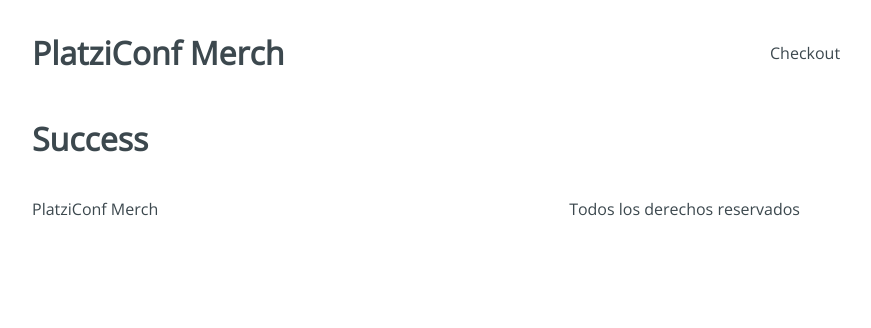
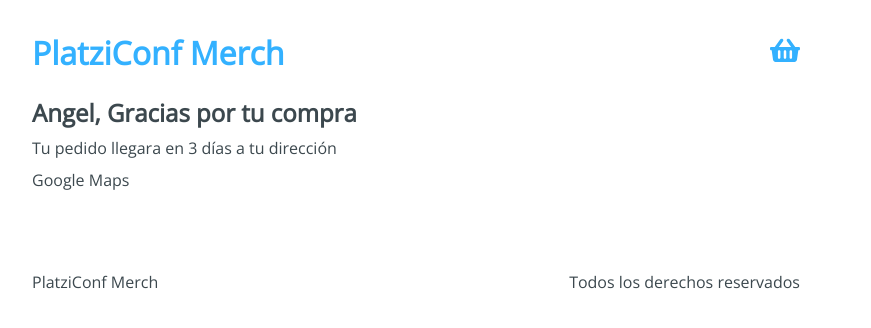
Before and after one commit to abulnes16/platzi-conf-merch, a React app: page /checkout/success in a window 1280 px wide. Shown: the top 328 px of the page, without its empty margins (224-1095 px from the left). Built offline with nearby package versions, Linux system fonts and the light colour scheme.

Commit message:
Add icons, and link between pages

```diff
--- a/package.json
+++ b/package.json
@@ -16,6 +16,7 @@
   "dependencies": {
     "react": "^17.0.2",
     "react-dom": "^17.0.2",
+    "react-icons": "^4.2.0",
     "react-router-dom": "^5.2.0"
   },
   "devDependencies": {
--- a/src/components/Header.jsx
+++ b/src/components/Header.jsx
@@ -1,10 +1,18 @@
 import React from 'react';
+import { FaShoppingBasket } from 'react-icons/fa';
+import { Link } from 'react-router-dom';
 import '../styles/components/Header.css';
 
 const Header = () => (
   <header className="header">
-    <h1 className="header-title">PlatziConf Merch</h1>
-    <div className="header-checkout">Checkout</div>
+    <Link to="/">
+      <h1 className="header-title">PlatziConf Merch</h1>
+    </Link>
+    <div className="header-checkout">
+      <Link to="/checkout">
+        <FaShoppingBasket size="2x" />
+      </Link>
+    </div>
   </header>
 );
 
--- a/src/pages/Checkout.jsx
+++ b/src/pages/Checkout.jsx
@@ -1,4 +1,6 @@
 import React from 'react';
+import { Link } from 'react-router-dom';
+import { FaTrashAlt } from 'react-icons/fa';
 import '../styles/components/Checkout.css';
 
 const Checkout = () => (
@@ -10,12 +12,16 @@
           <h4>Item Name</h4>
           <span>$10</span>
         </div>
-        <button type="button"> Eliminar</button>
+        <button type="button">
+          <FaTrashAlt />
+        </button>
       </div>
     </div>
     <div className="checkout-sidebar">
       <h3>Precio Total: $10</h3>
-      <button type="button">Continuar pedido</button>
+      <Link to="/checkout/info">
+        <button type="button">Continuar pedido</button>
+      </Link>
     </div>
   </div>
 );
--- a/src/pages/Information.jsx
+++ b/src/pages/Information.jsx
@@ -1,4 +1,5 @@
 import React from 'react';
+import { Link } from 'react-router-dom';
 import '../styles/components/Information.css';
 
 const Information = () => (
@@ -21,8 +22,12 @@
         </form>
       </div>
       <div className="information-buttons">
-        <div className="information-back">Regresar</div>
-        <div className="information-next">Pagar</div>
+        <Link to="/checkout">
+          <div className="information-back">Regresar</div>
+        </Link>
+        <Link to="/checkout/payment">
+          <div className="information-next">Pagar</div>
+        </Link>
       </div>
     </div>
     <div className="information-sidebar">
--- a/src/pages/Payment.jsx
+++ b/src/pages/Payment.jsx
@@ -1,8 +1,13 @@
 import React from 'react';
 import '../styles/components/Payment.css';
 
-const Payment = () => {
-  return <h1>Payment</h1>;
-};
+const Payment = () => (
+  <div className="payment">
+    <div className="payment-content">
+      <h3>Resumen del pedido:</h3>
+      <div className="payment-button">Boton de pago con Paypal</div>
+    </div>
+  </div>
+);
 
 export default Payment;
--- a/src/pages/Success.jsx
+++ b/src/pages/Success.jsx
@@ -1,8 +1,14 @@
 import React from 'react';
 import '../styles/components/Success.css';
 
-const Success = () => {
-  return <h1>Success</h1>;
-};
+const Success = () => (
+  <div className="success">
+    <div className="success-content">
+      <h2>Angel, Gracias por tu compra </h2>
+      <span>Tu pedido llegara en 3 días a tu dirección</span>
+      <div className="success-map">Google Maps</div>
+    </div>
+  </div>
+);
 
 export default Success;
```
